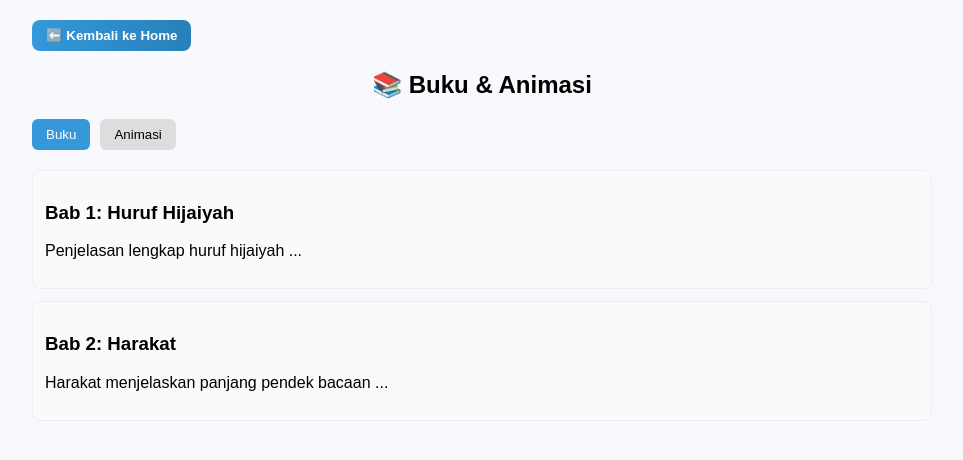
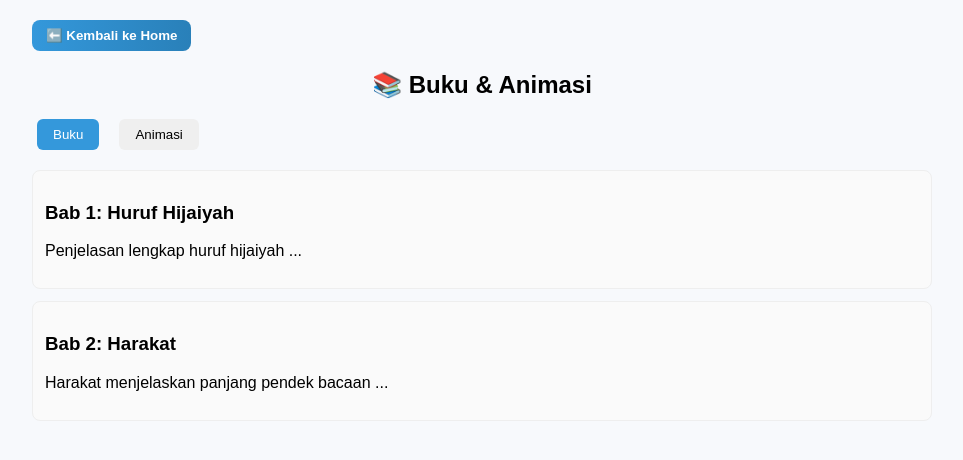
Before and after one commit to sptryogi/alquran-pwa, a React (Vite) app in the folder frontend/: page /book in a window 1280 px wide. Shown: the top 460 px of the page, without its empty margins (158-1121 px from the left). Built offline with nearby package versions, Linux system fonts and the light colour scheme.

Commit message:
Update styles.css

```diff
--- a/frontend/src/styles.css
+++ b/frontend/src/styles.css
@@ -489,13 +489,14 @@ body {
   margin: 20px 0;
 }
 .tab-buttons button {
-  padding: 8px 14px;
+  padding: 8px 16px;
+  margin: 0 5px;
+  border: none;
   border-radius: 6px;
-  border: none;
   cursor: pointer;
-  background: #ddd;
 }
-.tab-buttons button.active {
+
+.tab-buttons .active {
   background: #3498db;
   color: white;
 }
```
